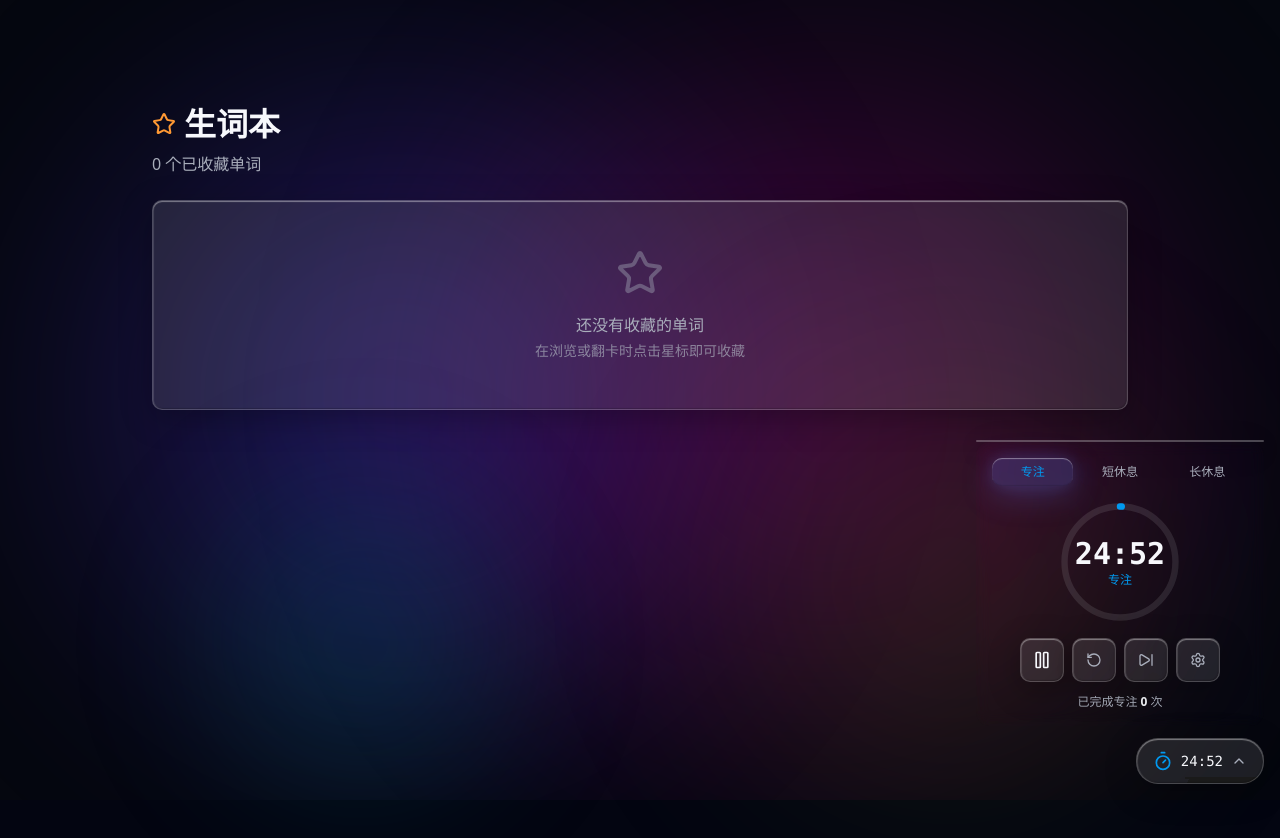
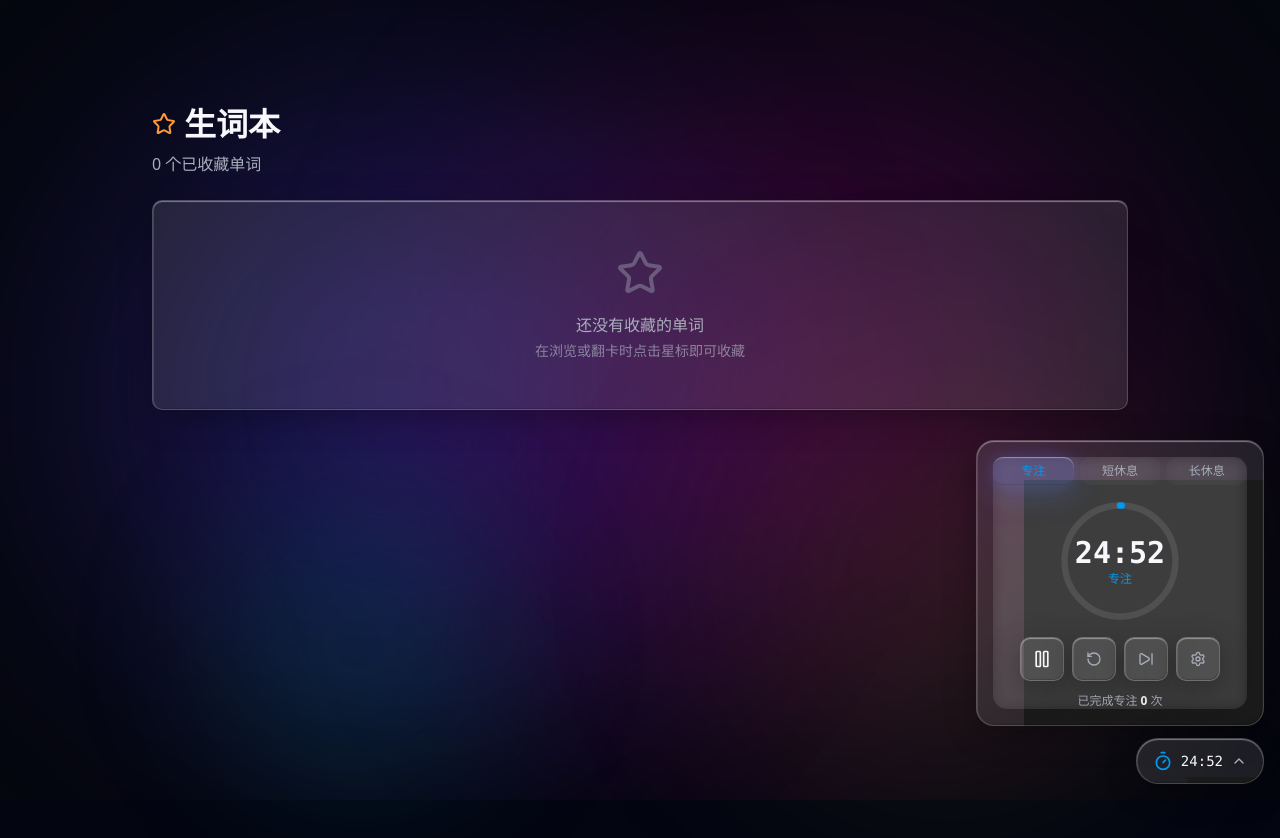
Before and after one commit to Yuriz132/-Henan-Province-College-to-Undergraduate-English-Vocabulary-Learning-Website, a React (Vite) app in the folder frontend/: page /starred in a window 1280 px wide. Both pictures are taken after a click on the button "番茄钟". Shown: the top 838 px of the page. Built offline with nearby package versions, Linux system fonts and the light colour scheme.

Commit message:
fix(pomodoro): 回退嵌套结构(尺寸正确) + pomo-frost 加磨砂背景兜底，真机blur生效

```diff
--- a/frontend/src/components/PomodoroTimer.tsx
+++ b/frontend/src/components/PomodoroTimer.tsx
@@ -151,13 +151,11 @@ export function PomodoroTimer() {
 
   return (
     <div className="fixed bottom-4 right-4 z-50 flex flex-col items-end">
-      {/* 展开面板：外壳折射玻璃 + 内部毛玻璃文字层（兄弟并列，避免嵌套 backdrop-filter 失效） */}
+      {/* 展开面板 */}
       {expanded && (
-        <div className="relative mb-3 w-72">
-          {/* 折射玻璃外壳：仅边框/底色，纯液态玻璃折射（无模糊） */}
-          <LiquidGlass as="div" className="liquid-glass absolute inset-0" style={{ borderRadius: 'calc(var(--radius) + 8px)' }} />
-          {/* 文字内容区：独立毛玻璃模糊层（与外壳为兄弟非子级，可真实模糊） */}
-          <div className="pomo-frost relative p-4">
+        <LiquidGlass as="div" className="liquid-glass mb-3 w-72 p-4" style={{ borderRadius: 'calc(var(--radius) + 8px)' }}>
+          {/* 文字内容区局部毛玻璃模糊层：文字更朦胧，外缘玻璃壳仍是液态玻璃折射 */}
+          <div className="pomo-frost">
           {!showSettings ? (
             <>
               {/* 模式切换 */}
@@ -284,7 +282,7 @@ export function PomodoroTimer() {
             </>
           )}
           </div>
-        </div>
+        </LiquidGlass>
       )}
 
       {/* 悬浮触发按钮 */}
--- a/frontend/src/index.css
+++ b/frontend/src/index.css
@@ -602,11 +602,13 @@
   .nav-item-active { transform: none; }
 }
 
-/* 番茄钟面板：文字内容区局部毛玻璃模糊层（与折射外壳并列，可真实模糊）
-   外缘 16px(p-4) 露出折射玻璃壳，内部文字区额外毛玻璃模糊 */
+/* 番茄钟面板：文字内容区局部毛玻璃模糊层
+   叠加在液态玻璃折射之上，让文字更朦胧；外缘玻璃壳仍是纯折射。
+   含半透磨砂背景兜底，确保任意环境都有可见的"文字区更朦胧"层次。 */
 .pomo-frost {
   backdrop-filter: blur(7px) saturate(1.3);
   -webkit-backdrop-filter: blur(7px) saturate(1.3);
+  background: rgba(255, 255, 255, 0.06);
   border-radius: calc(var(--radius) + 4px);
 }
 
```
